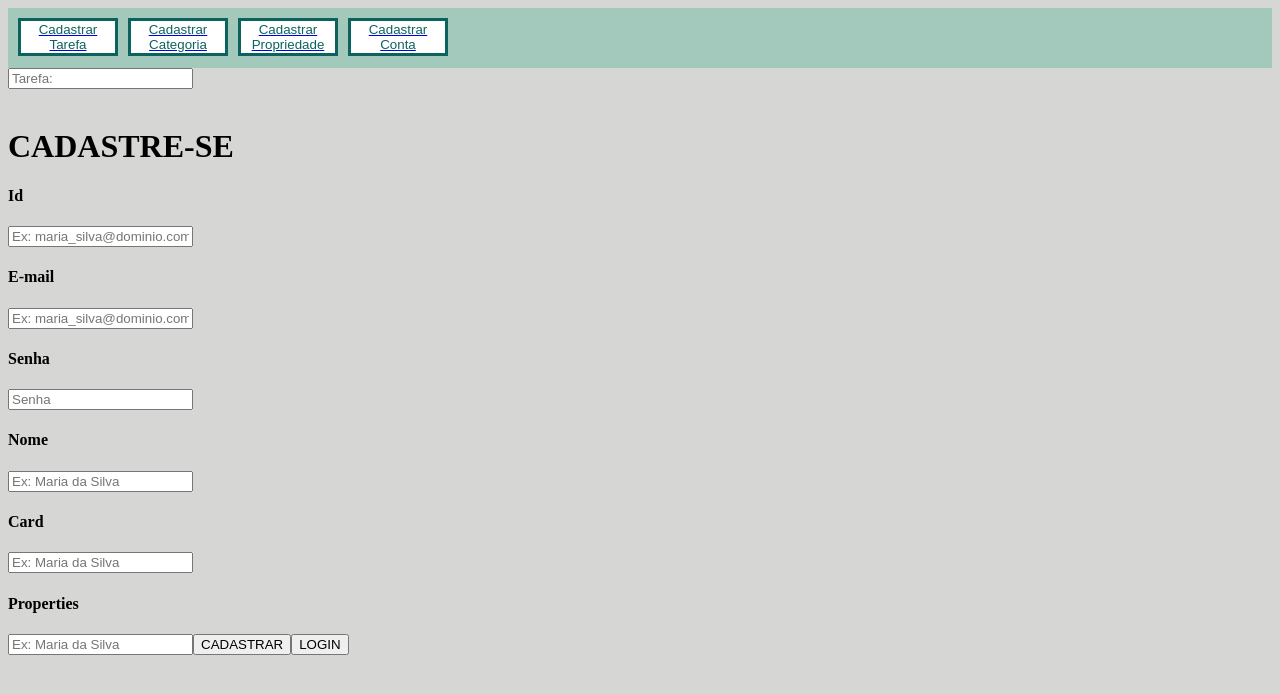
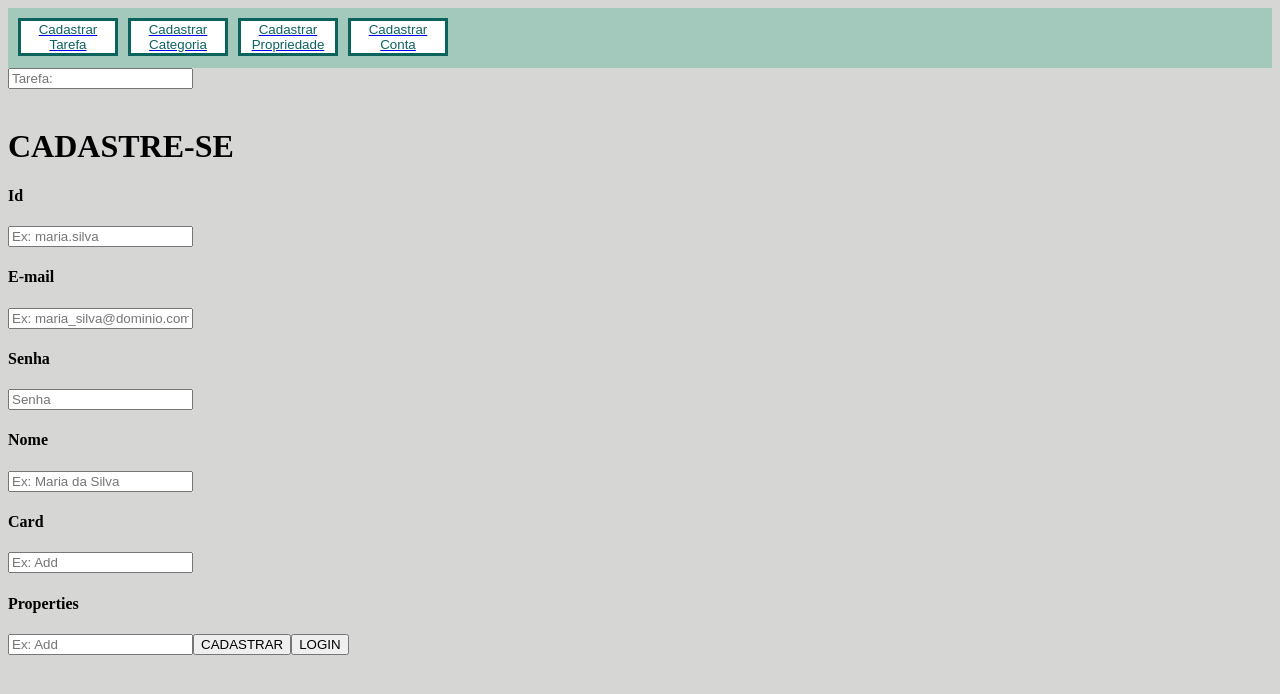
Before and after one commit to anaclaraborchardt/to-do, an Angular app: page /conta in a window 1280 px wide. Shown: the top 694 px of the page. Built offline with nearby package versions, Linux system fonts and the light colour scheme; no server answers.

Commit message:
modifica permissões

```diff
--- a/src/conta/conta.component.html
+++ b/src/conta/conta.component.html
@@ -1,7 +1,7 @@
 <h1>CADASTRE-SE</h1>
 <div *ngIf="pagina === 'cadastro'">
   <h4>Id</h4>
-  <input type="text" placeholder="Ex: maria_silva@dominio.com" [(ngModel)]="meuParametro">
+  <input type="text" placeholder="Ex: maria.silva" [(ngModel)]="meuParametro">
 
   <h4>E-mail</h4>
   <input type="text" placeholder="Ex: maria_silva@dominio.com" [(ngModel)]="email">
@@ -13,9 +13,9 @@
   <input type="text" placeholder="Ex: Maria da Silva" [(ngModel)]="nome">
 
   <h4>Card</h4>
-  <input type="text" placeholder="Ex: Maria da Silva" [(ngModel)]="cardPermissions">
+  <input type="text" placeholder="Ex: Add" [(ngModel)]="cardPermissions">
   <h4>Properties</h4>
-  <input type="text" placeholder="Ex: Maria da Silva" [(ngModel)]="propertiesPermissions">
+  <input type="text" placeholder="Ex: Add" [(ngModel)]="propertiesPermissions">
 
   <button (click)="cadastrar()">CADASTRAR</button>
   <a href="http://localhost:4200/login"><button class="botoes" (click)="cadastra()">LOGIN</button></a>
--- a/src/conta/conta.component.ts
+++ b/src/conta/conta.component.ts
@@ -47,8 +47,8 @@ export class ContaComponent implements OnInit {
       nome: this.nome,
       senha: this.senha,
       email: this.email,
-      cardPermissions: '',
-      propertiesPermissions: ''
+      cardPermissions: this.cardPermissions,
+      propertiesPermissions: this.propertiesPermissions
     }
 
       const properties: properties = {
--- a/src/tarefa/tarefa.component.ts
+++ b/src/tarefa/tarefa.component.ts
@@ -52,7 +52,7 @@ export class TarefaComponent implements OnInit {
   canAddTask: boolean;
   usuario: user[];
   private listaPropertyPermission: properties[];
-  listaCardPermission: cards[];
+  listaCardPermission: cards[] ;
 
   constructor(private userRepository: UserRepository,
     private cardRepository: CardsRepository,
@@ -180,11 +180,9 @@ export class TarefaComponent implements OnInit {
 
   hasPermission(permission: string): boolean {
     for(let cardPermissions of this.listaCardPermission){
-      for(let usuario of this.usuario){
       if(cardPermissions.id_usuario === this.userId
         && cardPermissions.permissions === permission){
         return true
-      }
     }
   }
   }
```
